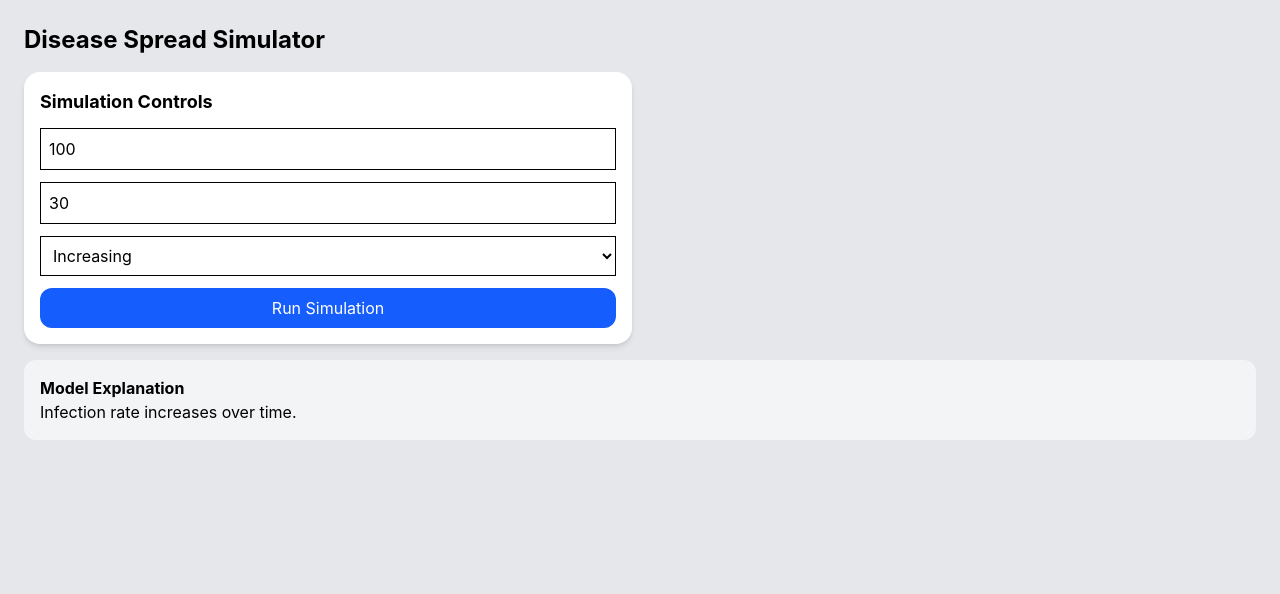
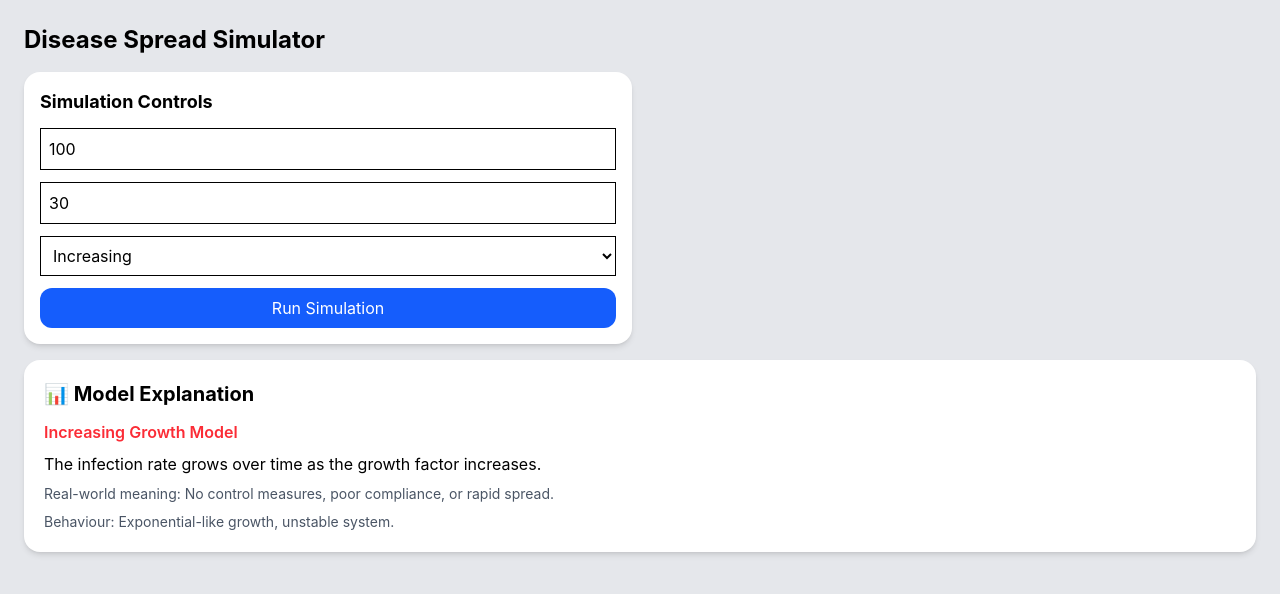
Before and after one commit to xenobyte012/sir-simulator, a React (Vite) app: page / in a window 1280 px wide. Shown: the top 594 px of the page. Built offline with nearby package versions, Linux system fonts and the light colour scheme.

Commit message:
adding more information to the description

```diff
--- a/src/components/ModelInfo.jsx
+++ b/src/components/ModelInfo.jsx
@@ -1,11 +1,62 @@
 function ModelInfo({ type }) {
   return (
-    <div className="bg-gray-100 p-4 rounded-xl">
-      <h2 className="font-bold">Model Explanation</h2>
+    <div className="bg-white p-5 rounded-2xl shadow-md space-y-3">
 
-      {type === "increasing" && <p>Infection rate increases over time.</p>}
-      {type === "decreasing" && <p>Infection rate decreases due to control.</p>}
-      {type === "oscillating" && <p>Infection rises and falls in waves.</p>}
+      <h2 className="font-bold text-xl">
+        📊 Model Explanation
+      </h2>
+
+      {type === "increasing" && (
+        <div className="space-y-2">
+          <p className="font-semibold text-red-500">
+            Increasing Growth Model
+          </p>
+          <p>
+            The infection rate grows over time as the growth factor increases.
+          </p>
+          <p className="text-sm text-gray-600">
+            Real-world meaning: No control measures, poor compliance, or rapid spread.
+          </p>
+          <p className="text-sm text-gray-600">
+            Behaviour: Exponential-like growth, unstable system.
+          </p>
+        </div>
+      )}
+
+      {type === "decreasing" && (
+        <div className="space-y-2">
+          <p className="font-semibold text-green-600">
+            Controlled Decay Model
+          </p>
+          <p>
+            The infection rate decreases over time as interventions take effect.
+          </p>
+          <p className="text-sm text-gray-600">
+            Real-world meaning: Vaccination, lockdowns, mask usage.
+          </p>
+          <p className="text-sm text-gray-600">
+            Behaviour: Stabilising system, converges toward zero infections.
+          </p>
+        </div>
+      )}
+
+      {type === "oscillating" && (
+        <div className="space-y-2">
+          <p className="font-semibold text-blue-600">
+            Wave (Oscillation) Model
+          </p>
+          <p>
+            Infection rates rise and fall in cycles over time.
+          </p>
+          <p className="text-sm text-gray-600">
+            Real-world meaning: Waves of outbreaks (COVID-style patterns).
+          </p>
+          <p className="text-sm text-gray-600">
+            Behaviour: Periodic instability due to behavioural changes.
+          </p>
+        </div>
+      )}
+
     </div>
   );
 }
```
